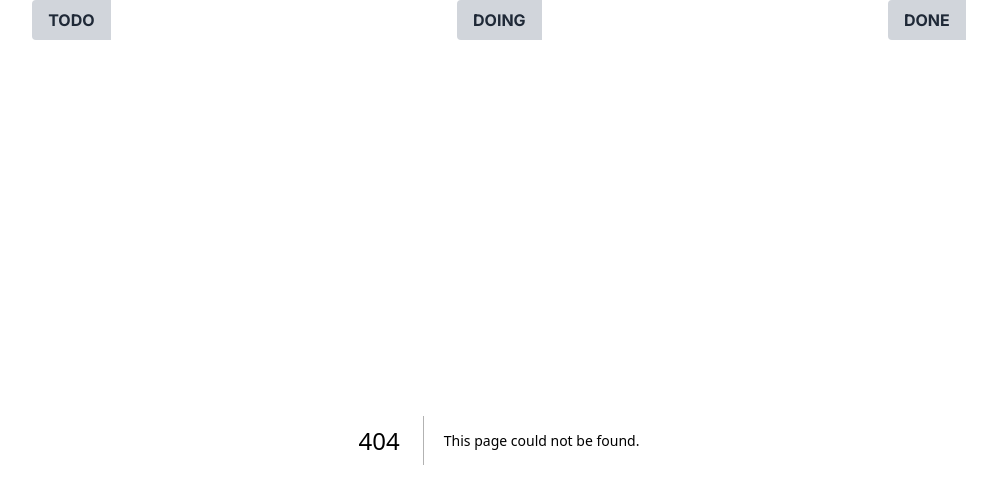
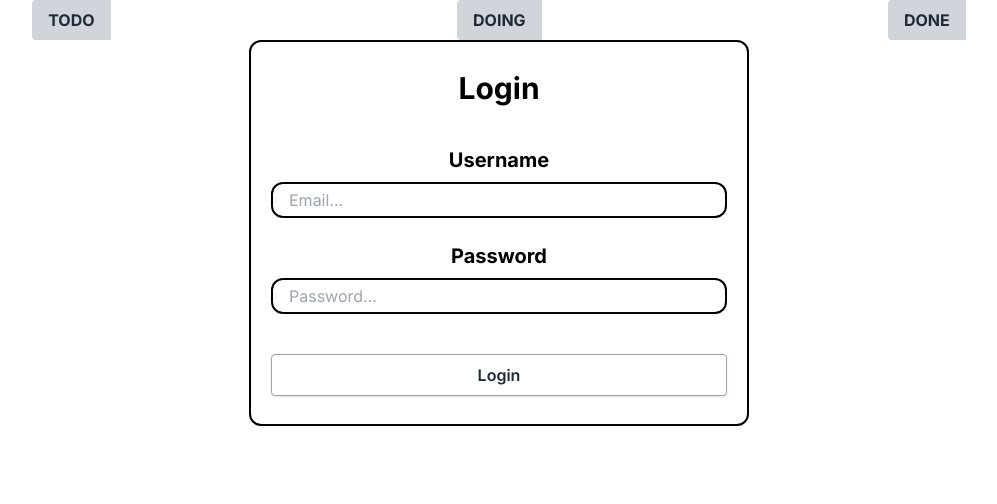
Before and after one commit to FhLk/To-Do-List, a Next.js app: page /login in a window 1280 px wide. Before the commit this address had no page. Shown: the top 504 px of the page, without its empty margins (141-1138 px from the left). Built offline with nearby package versions, Linux system fonts and the light colour scheme.

Commit message:
Login Challenge Uncomplete

```diff
--- a/next.config.mjs
+++ b/next.config.mjs
@@ -9,7 +9,7 @@ const nextConfig = {
     },
     output: "export",  // <=== enables static exports
     reactStrictMode: true,
-    basePath: "/to-do-list",
+    // basePath: "/",
     images : {
         unoptimized : true
     }
--- a/src/app/done/page.tsx
+++ b/src/app/done/page.tsx
@@ -1,12 +1,13 @@
 "use client"
 import React, { useEffect } from 'react'
 import TodoList from "@/components/TodoPage/TodoList"
+import ProtectedRoute from '@/components/ProtectedRoute'
 
 function page() {
   return (
-    <div>
+    <ProtectedRoute>
       <TodoList status='done'/>
-    </div>
+    </ProtectedRoute>
   )
 }
 
--- a/src/app/doning/page.tsx
+++ b/src/app/doning/page.tsx
@@ -1,12 +1,13 @@
 "use client"
 import React, { useEffect } from 'react'
 import TodoList from "@/components/TodoPage/TodoList"
+import ProtectedRoute from '@/components/ProtectedRoute'
 
 function page() {
   return (
-    <div>
+    <ProtectedRoute>
       <TodoList status='doing'/>
-    </div>
+    </ProtectedRoute>
   )
 }
 
--- a/src/app/layout.tsx
+++ b/src/app/layout.tsx
@@ -2,21 +2,26 @@ import type { Metadata } from "next";
 import { Inter } from "next/font/google";
 import "./globals.css";
 import StatusBar from "../components/StatusBar";
+import { useState } from "react";
+import { AuthProvider } from "@/components/AuthContext";
 
 const inter = Inter({ subsets: ["latin"] });
 
 export const metadata: Metadata = {
-  title: "Create Next App",
+  title: "Task Management",
   description: "Task Management",
 };
 
-export default function RootLayout({children,}: Readonly<{children: React.ReactNode;}>) {
+export default function RootLayout({ children, }: Readonly<{ children: React.ReactNode; }>) {
   return (
     <html lang="en">
       <body className={`${inter.className} min-h-screen`}>
-        <StatusBar/>
-        {children}
-        </body>
+        <AuthProvider>
+          {/* {loading && <div>Loading...</div>} */}
+          <StatusBar/>
+          {children}
+        </AuthProvider>
+      </body>
     </html>
   );
 }
--- /dev/null
+++ b/src/app/login/page.tsx
@@ -0,0 +1,14 @@
+import React from 'react'
+import Login from '@/components/LogingPage/Login'
+import ProtectedRoute from '@/components/ProtectedRoute'
+
+const page = () => {
+
+  return (
+    <div className='flex justify-center items-center h-full'>
+        <Login />
+    </div>
+  )
+}
+
+export default page
--- a/src/app/page.tsx
+++ b/src/app/page.tsx
@@ -1,10 +1,12 @@
 "use client"
 import Todo from "./todo/page"
+import Login from "./login/page"
 
 export default function Home() {
   return (
-    <main className="h-full">
-      <Todo/>
-    </main>
+      <main className="h-screen">
+          <Login/>
+        {/* <Todo/> */}
+      </main>
   );
 }
--- a/src/app/todo/page.tsx
+++ b/src/app/todo/page.tsx
@@ -1,12 +1,13 @@
 "use client"
 import React, { useEffect } from 'react'
 import TodoList from "@/components/TodoPage/TodoList"
+import ProtectedRoute from '@/components/ProtectedRoute'
 
 function page() {
   return (
-    <div>
+    <ProtectedRoute>
       <TodoList status='todo'/>
-    </div>
+    </ProtectedRoute>
   )
 }
 
--- /dev/null
+++ b/src/components/AuthContext.tsx
@@ -0,0 +1,34 @@
+"use client"
+import { createContext, useState } from 'react';
+
+interface AuthContextType {
+  isLoggedIn: boolean;
+  login: () => void;
+  logout: () => void;
+}
+
+const AuthContext = createContext<AuthContextType>({
+  isLoggedIn: false,
+  login: () => {},
+  logout: () => {},
+});
+
+export const AuthProvider = ({ children }: { children: React.ReactNode }) => {
+  const [isLoggedIn, setIsLoggedIn] = useState(false);
+
+  const login = () => {
+    setIsLoggedIn(true);
+  };
+
+  const logout = () => {
+    setIsLoggedIn(false);
+  };
+
+  return (
+    <AuthContext.Provider value={{ isLoggedIn, login, logout }}>
+      {children}
+    </AuthContext.Provider>
+  );
+};
+
+export default AuthContext
--- /dev/null
+++ b/src/components/LogingPage/Login.tsx
@@ -0,0 +1,72 @@
+"use client"
+import { useRouter } from 'next/navigation'
+import React, { useContext, useState } from 'react'
+import AuthContext from '../AuthContext';
+
+interface LoginData {
+  username : string | undefined
+  password : string | undefined
+}
+
+const Login = () => {
+  const router = useRouter();
+  const { login } = useContext(AuthContext);
+  const correctUser : LoginData = {
+    username : process.env.USERNAME,
+    password : process.env.PASSWORD
+  }
+  const [username , setUsernname] = useState<string>("")
+  const [password , setPassword] = useState<string>("")
+
+  const validateUser = (username : string , password : string) =>{
+    if(username === "" && password === ""){
+      console.log("Both is Empty");
+      return
+    }
+    else if(username === "" || password === ""){
+      if(username === ""){
+        console.log("Username is Empty");
+        return
+      }
+      else if(password === ""){
+        console.log("Password is Empty");
+        return
+      }
+    }
+    else{
+      if(username !== correctUser.username || password !== correctUser.password){
+        console.log("User Incorrect");
+        return
+      }
+      goToList();
+    }
+  }
+
+  const goToList = () =>{
+    sessionStorage.setItem("username",username)
+    sessionStorage.setItem("password",password)
+    login()
+    router.push("/todo")
+  }
+  return (
+    <div className='flex flex-col gap-10 text-center justify-center items-center px-5 py-7
+    w-[500px] border-solid border-2 border-black rounded-xl'>
+        <h1 className='text-3xl font-bold'>Login</h1>
+        <form className='flex flex-col gap-6 w-full'>
+          <div className='flex flex-col gap-2'>
+            <h3 className='text-xl font-bold'>Username</h3>
+            <input type='text' className='border-solid border-2 border-black rounded-xl px-4 py-1'
+            placeholder='Email...' value={username} onChange={ e => setUsernname(e.target.value) }/>
+          </div>
+          <div className='flex flex-col gap-2'>
+            <h3 className='text-xl font-bold'>Password</h3>
+            <input type='password' className='border-solid border-2 border-black rounded-xl px-4 py-1'
+            placeholder='Password...' value={password} onChange={ e => setPassword(e.target.value)} />
+          </div>
+        </form>
+        <button onClick={() => validateUser(username,password)} className='bg-white hover:bg-gray-100 text-gray-800 font-semibold py-2 px-4 border border-gray-400 rounded shadow w-full'>Login</button>
+    </div>
+  )
+}
+
+export default Login
--- /dev/null
+++ b/src/components/ProtectedRoute.tsx
@@ -0,0 +1,19 @@
+"use client"
+import { useContext, useEffect } from 'react';
+import { useRouter } from 'next/navigation';
+import AuthContext from './AuthContext';
+
+const ProtectedRoute = ({ children }: { children: React.ReactNode }) => {
+  const { isLoggedIn } = useContext(AuthContext);
+  const router = useRouter();
+
+  useEffect(() => {
+    if (!isLoggedIn) {
+      router.push('/');
+    }
+  }, [router]);
+
+  return isLoggedIn ? children : null;
+};
+
+export default ProtectedRoute;
```
